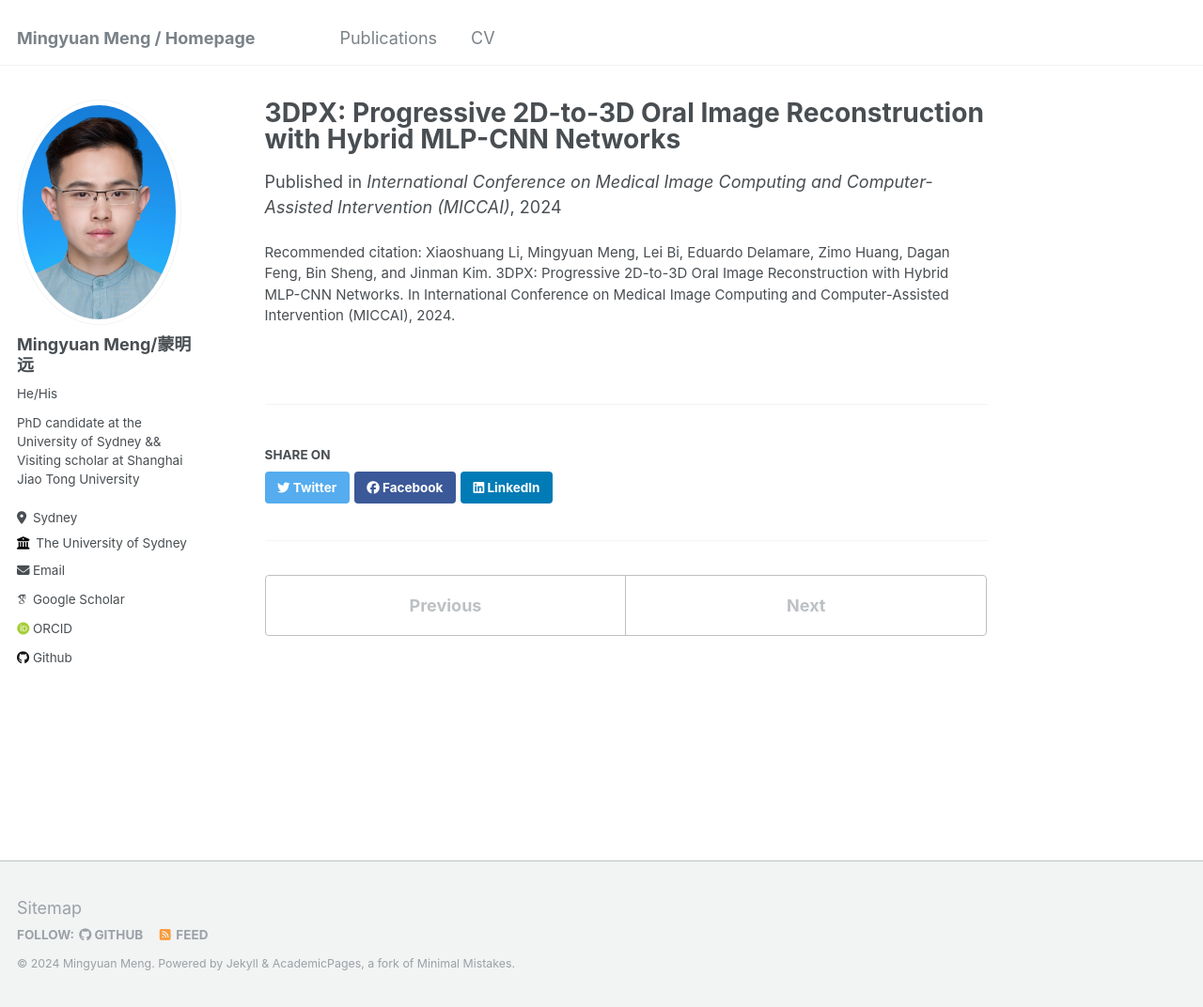
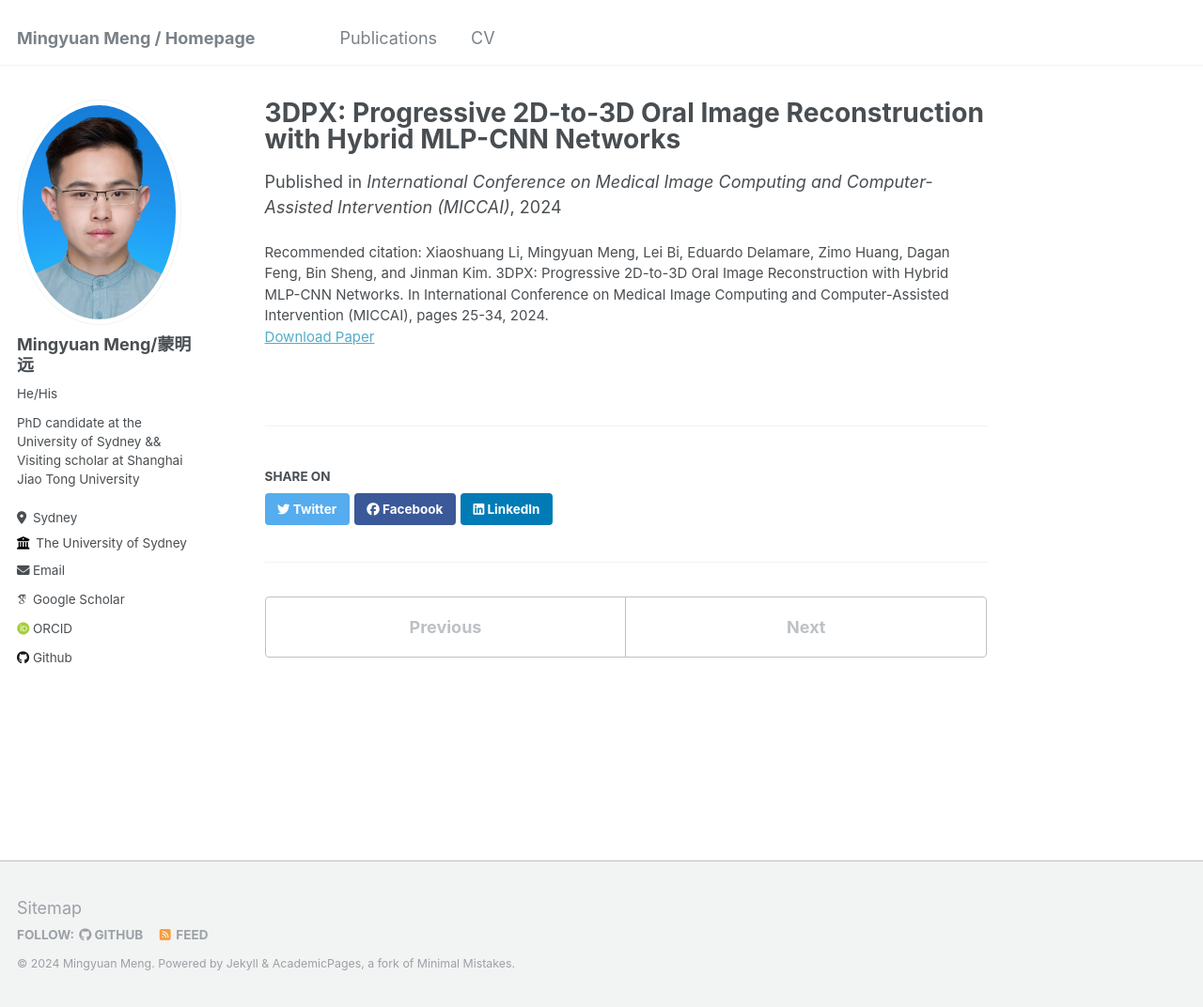
Before and after one commit to MungoMeng/mungomeng.github.io, a Jekyll site: the page built from _publications/3DPX_Progressive_2D-to-3D_Oral_Image_Reconstruction_with_Hybrid_MLP-CNN Networks.md, in a window 1280 px wide and 1072 px high. Shown: the whole window at 94% size. Built offline with Jekyll 4.4.1, drawn with Linux system fonts in a browser that asks for light colours; some web fonts are replaced.

Commit message:
Update 3DPX_Progressive_2D-to-3D_Oral_Image_Reconstruction_with_Hybrid_MLP-CNN Networks.md

```diff
--- a/_publications/3DPX_Progressive_2D-to-3D_Oral_Image_Reconstruction_with_Hybrid_MLP-CNN Networks.md
+++ b/_publications/3DPX_Progressive_2D-to-3D_Oral_Image_Reconstruction_with_Hybrid_MLP-CNN Networks.md
@@ -6,6 +6,6 @@ excerpt:
 date: 2024-06-15
 venue: 'International Conference on Medical Image Computing and Computer-Assisted Intervention (MICCAI)'
 slidesurl:
-paperurl:
-citation: 'Xiaoshuang Li, Mingyuan Meng, Lei Bi, Eduardo Delamare, Zimo Huang, Dagan Feng, Bin Sheng, and Jinman Kim. 3DPX: Progressive 2D-to-3D Oral Image Reconstruction with Hybrid MLP-CNN Networks. In International Conference on Medical Image Computing and Computer-Assisted Intervention (MICCAI), 2024.'
+paperurl: https://link.springer.com/chapter/10.1007/978-3-031-72104-5_3
+citation: 'Xiaoshuang Li, Mingyuan Meng, Lei Bi, Eduardo Delamare, Zimo Huang, Dagan Feng, Bin Sheng, and Jinman Kim. 3DPX: Progressive 2D-to-3D Oral Image Reconstruction with Hybrid MLP-CNN Networks. In International Conference on Medical Image Computing and Computer-Assisted Intervention (MICCAI), pages 25-34, 2024.'
 ---
```
